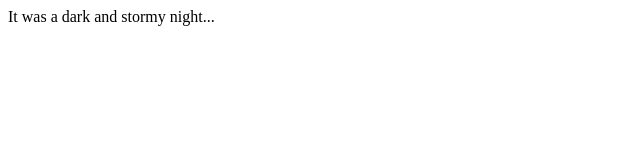
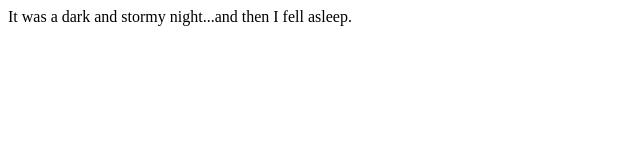
Before and after one commit to Tabicat44/fireside-story, a plain HTML site: page index.html in a window 1280 px wide. Shown: the whole page, without its empty margins (0-640 px from the left). Drawn offline with Linux system fonts and the light colour scheme.

Commit message:
added second line of story

```diff
--- a/index.html
+++ b/index.html
@@ -1,5 +1,5 @@
 <html>
   <body>
-    <p>It was a dark and stormy night...</p>
+    <p>It was a dark and stormy night...and then I fell asleep.</p>
   </body>
 </html>
```
